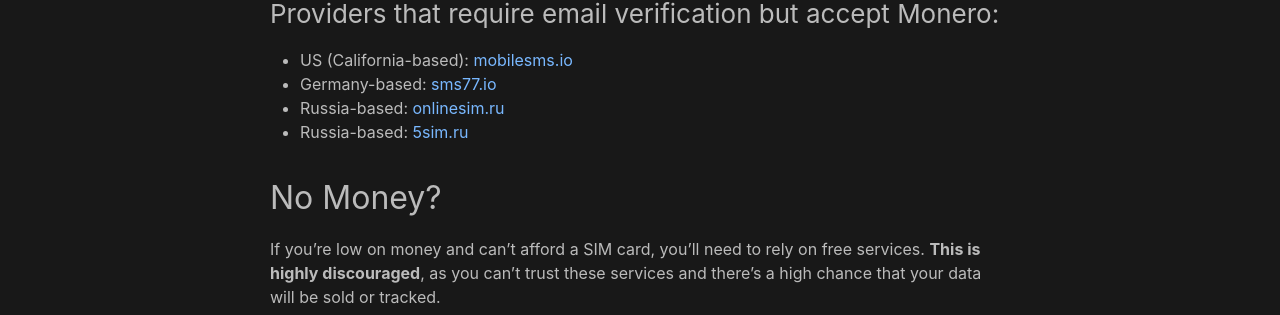
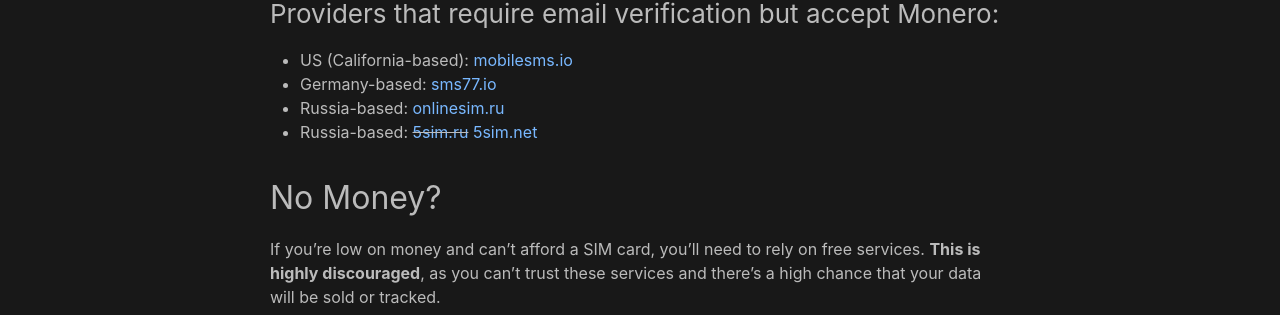
Before and after one commit to TrustCheckCZ/TrustCheckCZ.github.io, a Jekyll site: the page built from _posts/2024-09-07-privacy-sims.md, in a window 1280 px wide. Shown: the part 1564-1879 px from the top of the page. Built offline with Jekyll 4.4.1, drawn with Linux system fonts in a browser that asks for light colours; comment, search, counter and statistics services are not loaded.

Commit message:
Update 2024-09-07-privacy-sims.md

```diff
--- a/_posts/2024-09-07-privacy-sims.md
+++ b/_posts/2024-09-07-privacy-sims.md
@@ -46,7 +46,7 @@ Even privacy-focused platforms like Signal, Telegram, or Proton require a phone
 - US (California-based): [mobilesms.io](https://mobilesms.io)
 - Germany-based: [sms77.io](https://sms77.io)
 - Russia-based: [onlinesim.ru](https://onlinesim.ru)
-- Russia-based: [5sim.ru](https://5sim.ru)
+- Russia-based: ~~[5sim.ru](https://5sim.ru)~~ [5sim.net](https://5sim.net)
 
 ## No Money?
 If you’re low on money and can’t afford a SIM card, you’ll need to rely on free services. **This is highly discouraged**, as you can’t trust these services and there's a high chance that your data will be sold or tracked.
```
